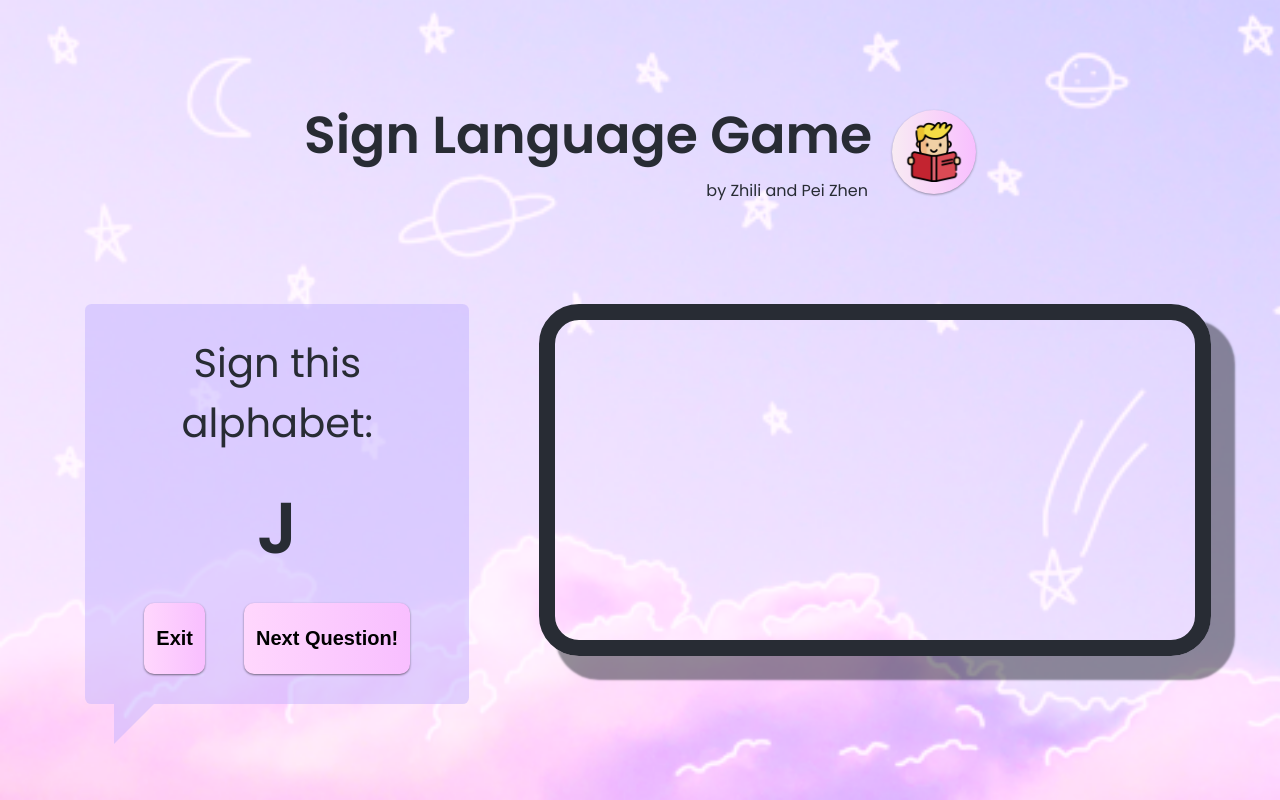
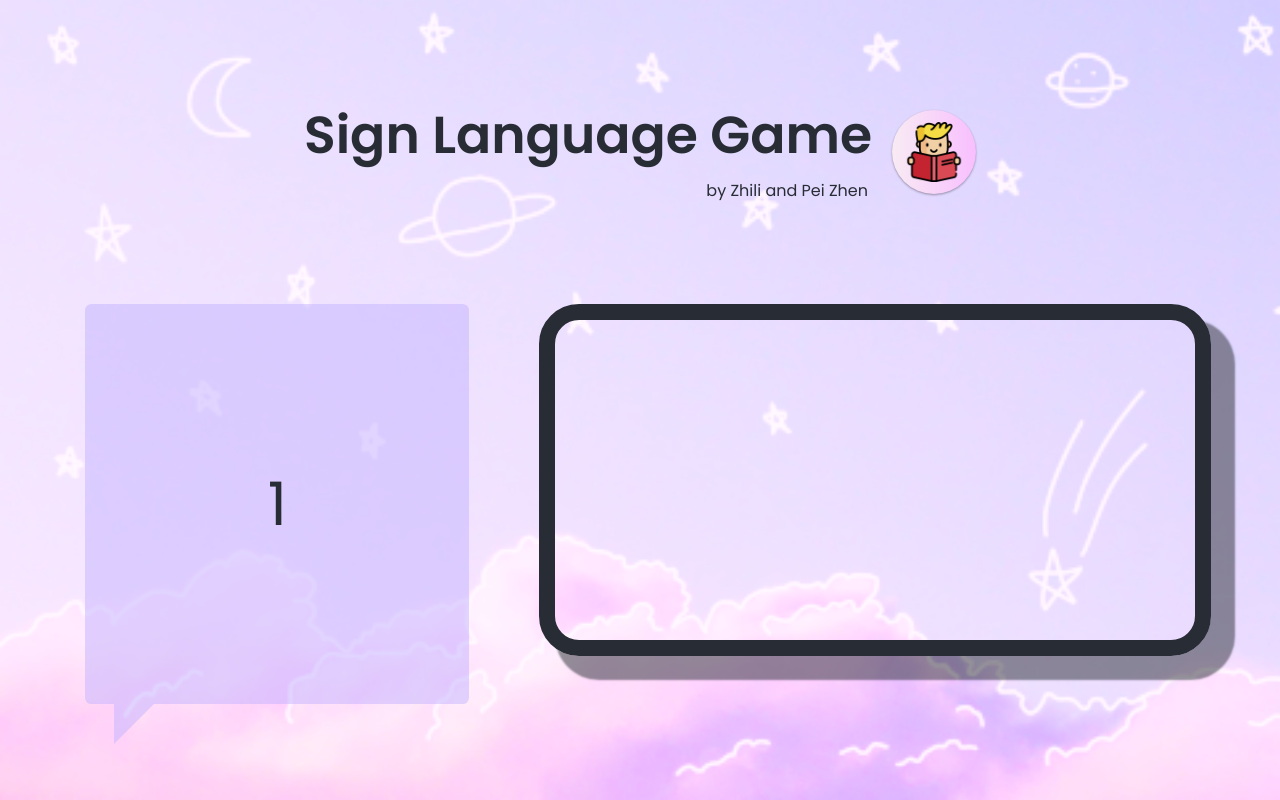
Before and after one commit to yappeizhen/AlphaSign, a React (Create React App) app in the folder ReactCV/: page / in a window 1280 px wide. Both pictures are taken after a click on the button "Let's Go!". Built offline with nearby package versions, Linux system fonts and the light colour scheme; no server answers.

Commit message:
[Countdown] Included countdown timer before game starts

```diff
--- a/ReactCV/src/App.js
+++ b/ReactCV/src/App.js
@@ -3,12 +3,13 @@ import "./App.css";
 // Import dependencies
 import React, { useEffect, useRef, useState } from "react";
 import Webcam from "react-webcam";
-import { wordBank } from "../src/constants/wordBank";
+
 import { Modal } from '@material-ui/core';
 import * as tf from "@tensorflow/tfjs";
 
 import aslImg from "../src/assets/images/ASL_Alphabet.png"
 import studyIcon from "../src/assets/images/study.png";
+import { wordBank } from "../src/constants/wordBank";
 import DSButton from "./components/DSButton";
 import TextBubble from "./components/TextBubble";
 // 2. TODO - Import drawing utility here
@@ -19,6 +20,7 @@ function App() {
   const [isStarted, setIsStarted] = useState(false);
   const [currentWord, setCurrentWord] = useState("");
   const [isModalOpen, setIsModalOpen] = useState(false);
+  const [countdown, setCountdown] = useState(0);
   const webcamRef = useRef(null);
   const canvasRef = useRef(null);
 
@@ -88,7 +90,6 @@ function App() {
   useEffect(() => {
     handleChooseAlphabet();
   }, []);
-
   // Render Methods
   const handleModalOpen = () => {
     setIsModalOpen(true);
@@ -96,7 +97,19 @@ function App() {
   const handleModalClose = () => {
     setIsModalOpen(false);
   }
+
+  useEffect(() => {
+    let timer;
+    if (countdown > 0) {
+      timer = setTimeout(() => {
+        setCountdown(countdown - 1);
+      }, 1000);
+    }
+    // Clear timeout if the component is unmounted
+    return () => clearTimeout(timer);
+  }, [countdown]);
   const onStart = () => {
+    setCountdown(3);
     setIsStarted(true);
   }
   const onExit = () => {
@@ -140,7 +153,10 @@ function App() {
                   <DSButton onClick={onStart} text="Let's Go!" />
                 </div>
               </div>
-              <div className={`bubble-wrapper ${isStarted ? "visible" : "hidden"}`}>
+              <div className={`bubble-wrapper ${countdown > 0 ? "visible" : "hidden"}`}>
+                <h2 style={{ fontWeight: 500, fontSize: 60 }}>{countdown}</h2>
+              </div>
+              <div className={`bubble-wrapper ${isStarted && countdown === 0 ? "visible" : "hidden"}`}>
                 <p className="prompt">Sign this alphabet:</p>
                 <p className="target-word">{currentWord}</p>
                 <div className="response-button-group">
```
